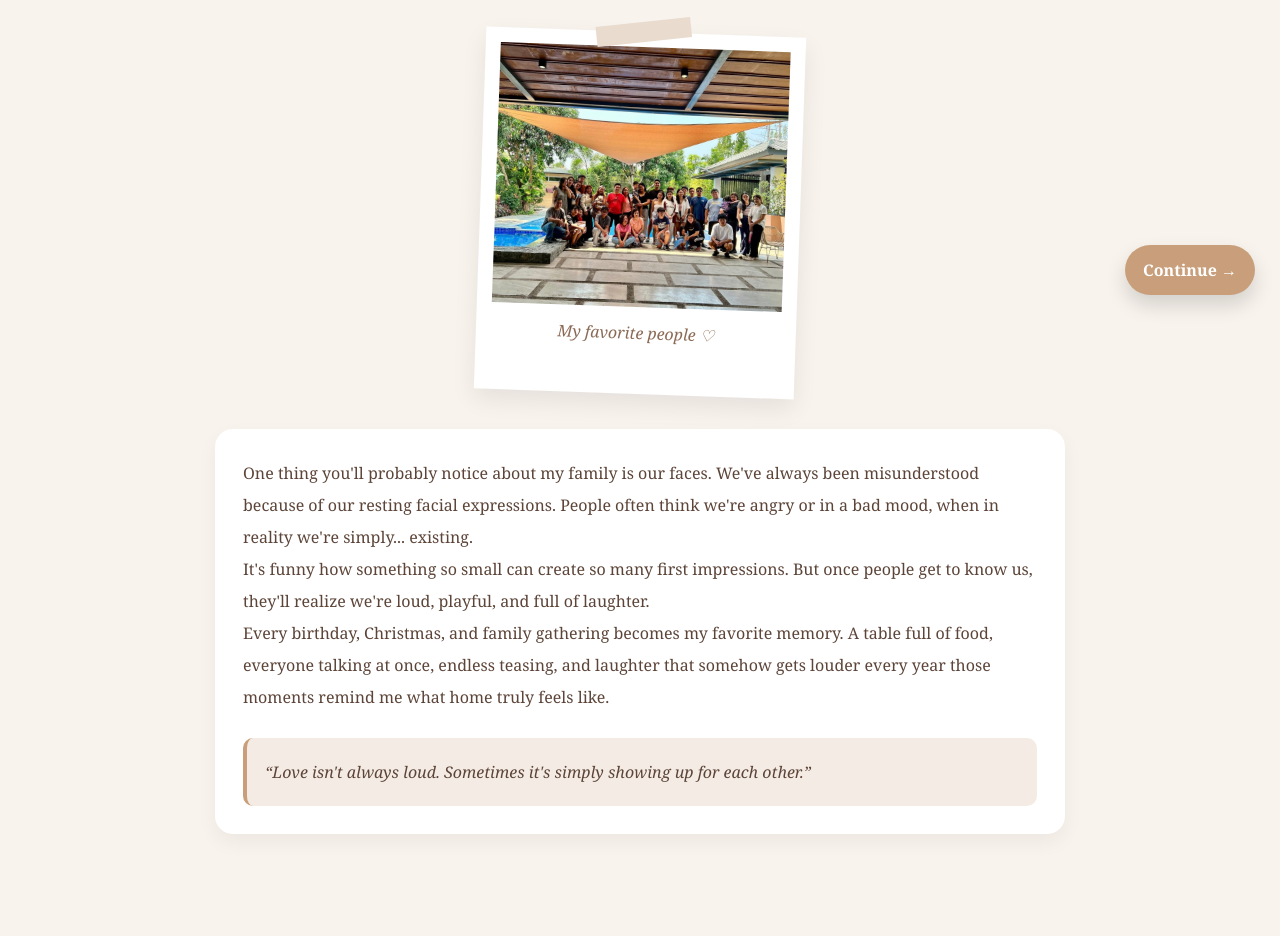
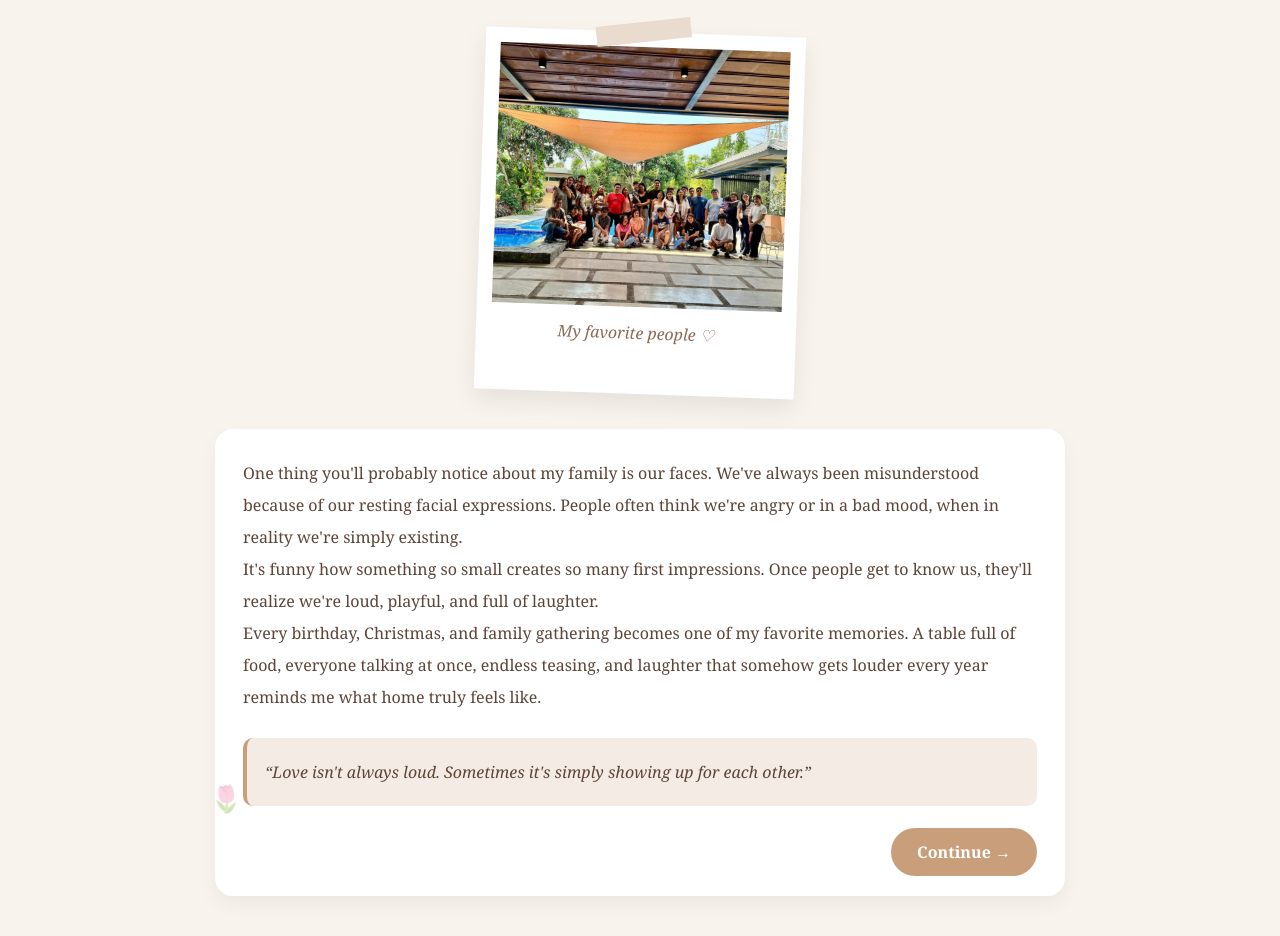
Before and after one commit to elareamo/about-marian, a plain HTML site: page family.html in a window 1280 px wide. Shown: the part 130-1066 px from the top of the page. Before the commit the page ends 1004 px from the top, so only its background shows below. Drawn offline with Linux system fonts and the light colour scheme.

Commit message:
Update family.html

```diff
--- a/family.html
+++ b/family.html
@@ -23,7 +23,18 @@ padding:40px 20px;
 max-width:850px;
 margin:auto;
 animation:fade 1s;
+position:relative;
 }
+
+.corner{
+position:absolute;
+font-size:26px;
+opacity:.35;
+}
+
+.c1{top:-10px;left:5px;}
+.c2{top:40px;right:15px;}
+.c3{bottom:80px;left:-5px;}
 
 h1{
 text-align:center;
@@ -90,51 +101,23 @@ border-radius:10px;
 font-style:italic;
 }
 
-.popup{
-position:fixed;
-bottom:20px;
-right:20px;
-background:white;
-padding:18px;
-border-radius:18px;
-box-shadow:0 12px 30px rgba(0,0,0,.15);
-display:none;
-max-width:250px;
-animation:slide .5s;
+.next{
+text-align:right;
+margin-top:30px;
 }
 
-.popup h3{
-margin-bottom:8px;
-font-size:18px;
+.next a{
+background:#C89F7A;
+color:white;
+padding:13px 26px;
+border-radius:40px;
+text-decoration:none;
+font-weight:bold;
+transition:.3s;
 }
 
-.popup p{
-font-size:14px;
-color:#6F5C50;
-margin-bottom:12px;
-line-height:1.5;
-}
-
-.popup a{
-display:block;
-text-align:center;
-background:#C89F7A;
-color:white;
-padding:10px;
-border-radius:30px;
-text-decoration:none;
-font-weight:bold;
-}
-
-@keyframes slide{
-from{
-opacity:0;
-transform:translateY(30px);
-}
-to{
-opacity:1;
-transform:translateY(0);
-}
+.next a:hover{
+background:#B88963;
 }
 
 @keyframes fade{
@@ -147,31 +130,16 @@ opacity:1;
 transform:translateY(0);
 }
 }
-.side-next{
-position:fixed;
-right:25px;
-top:50%;
-transform:translateY(-50%);
-background:#C89F7A;
-color:white;
-text-decoration:none;
-padding:14px 18px;
-border-radius:30px;
-font-weight:bold;
-box-shadow:0 10px 20px rgba(0,0,0,.15);
-transition:.3s;
-}
-
-.side-next:hover{
-transform:translateY(-50%) scale(1.05);
-background:#B88963;
-}
 </style>
 </head>
 
 <body>
 
 <div class="container">
+
+<div class="corner c1">🌸</div>
+<div class="corner c2">🤍</div>
+<div class="corner c3">🌷</div>
 
 <h1>The People Who Raised Me 🤍</h1>
 
@@ -187,26 +155,28 @@ Home isn't perfect, but it's still home.
 <div class="story">
 
 <p>
-One thing you'll probably notice about my family is our faces. We've always been misunderstood because of our resting facial expressions. People often think we're angry or in a bad mood, when in reality we're simply... existing.
+One thing you'll probably notice about my family is our faces. We've always been misunderstood because of our resting facial expressions. People often think we're angry or in a bad mood, when in reality we're simply existing.
 </p>
 
 <p>
-It's funny how something so small can create so many first impressions. But once people get to know us, they'll realize we're loud, playful, and full of laughter.
+It's funny how something so small creates so many first impressions. Once people get to know us, they'll realize we're loud, playful, and full of laughter.
 </p>
 
 <p>
-Every birthday, Christmas, and family gathering becomes my favorite memory. A table full of food, everyone talking at once, endless teasing, and laughter that somehow gets louder every year those moments remind me what home truly feels like.
+Every birthday, Christmas, and family gathering becomes one of my favorite memories. A table full of food, everyone talking at once, endless teasing, and laughter that somehow gets louder every year reminds me what home truly feels like.
 </p>
 
 <div class="quote">
 “Love isn't always loud. Sometimes it's simply showing up for each other.”
 </div>
 
+<div class="next">
+<a href="dream.html">Continue →</a>
 </div>
 
 </div>
 
-<a href="dream.html" class="side-next">Continue →</a>
+</div>
 
 </body>
 </html>
```
